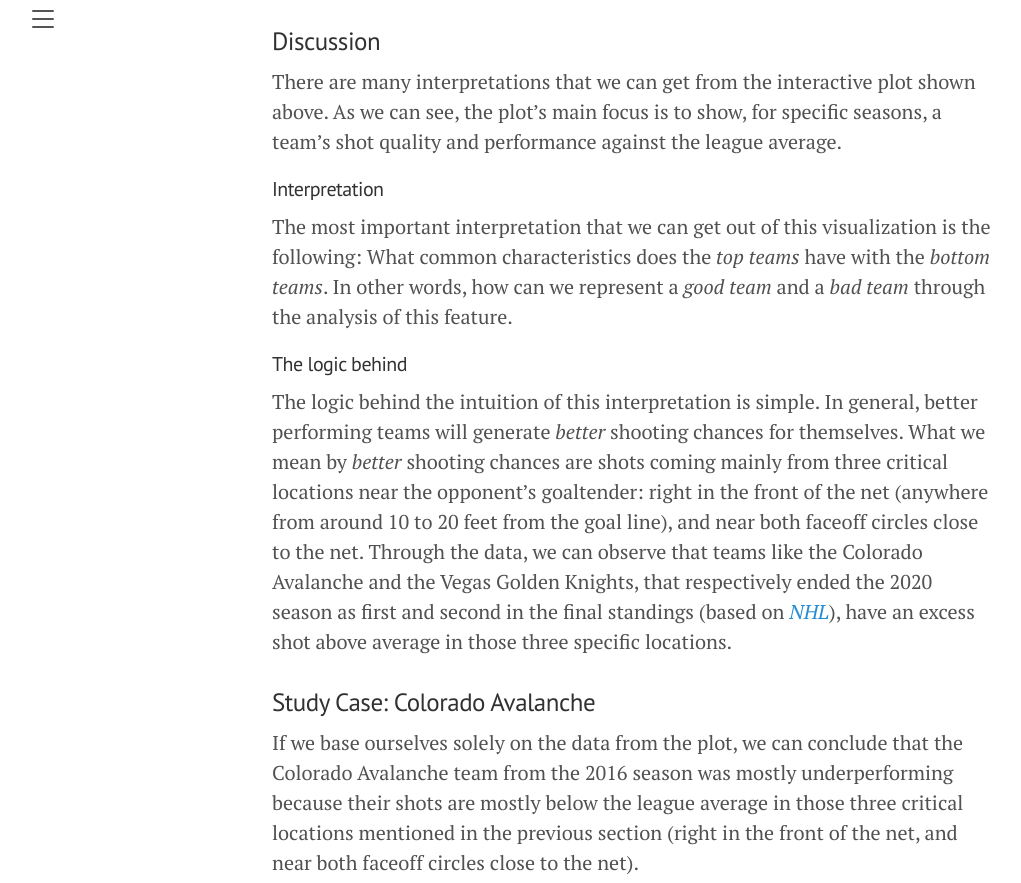
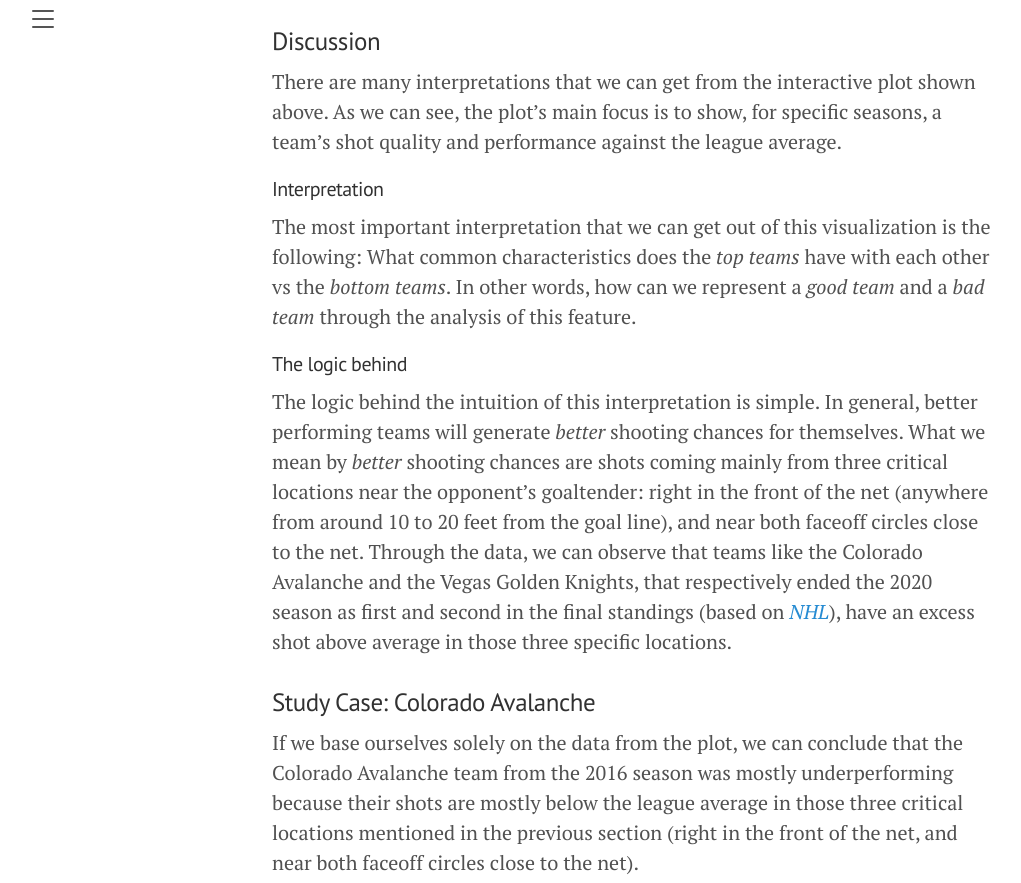
Before and after one commit to jaihon1/IFT6758-Project, a Jekyll site: the page built from blog/_posts/2021-09-28-milestone-1.md, in a window 1280 px wide and 900 px high, scrolled down 8213 px, cut to the strip 17-900 px from the top of the window. Shown: the whole strip, without its empty margins (8-1029 px from the left). Built offline with Jekyll 4.4.1, drawn with Linux system fonts in a browser that asks for light colours.

Commit message:
Correction 'with' to 'with each other vs' in interpretation of advanced viz plot

```diff
--- a/blog/_posts/2021-09-28-milestone-1.md
+++ b/blog/_posts/2021-09-28-milestone-1.md
@@ -152,7 +152,7 @@ Another feature could be goals or chances created by a team on the counter-attac
 There are many interpretations that we can get from the interactive plot shown above. As we can see, the plot's main focus is to show, for specific seasons, a team's shot quality and performance against the league average.
 
 #### Interpretation
-The most important interpretation that we can get out of this visualization is the following: What common characteristics does the *top teams* have with the *bottom teams*. In other words, how can we represent a *good team* and a *bad team* through the analysis of this feature.
+The most important interpretation that we can get out of this visualization is the following: What common characteristics does the *top teams* have with each other vs the *bottom teams*. In other words, how can we represent a *good team* and a *bad team* through the analysis of this feature.
 
 #### The logic behind
 The logic behind the intuition of this interpretation is simple. In general, better performing teams will generate *better* shooting chances for themselves. What we mean by *better* shooting chances are shots coming mainly from three critical locations near the opponent's goaltender: right in the front of the net (anywhere from around 10 to 20 feet from the goal line), and near both faceoff circles close to the net. Through the data, we can observe that teams like the Colorado Avalanche and the Vegas Golden Knights, that respectively ended the 2020 season as first and second in the final standings (based on *[NHL](https://www.nhl.com/standings/2020/league)*), have an excess shot above average in those three specific locations.
```
